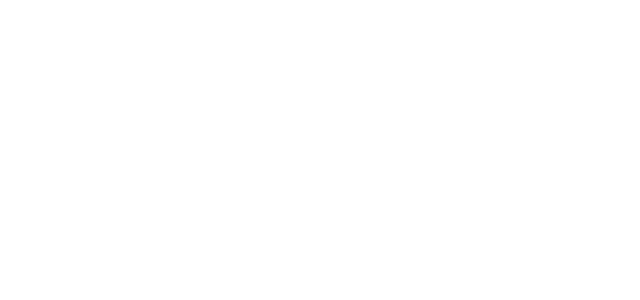
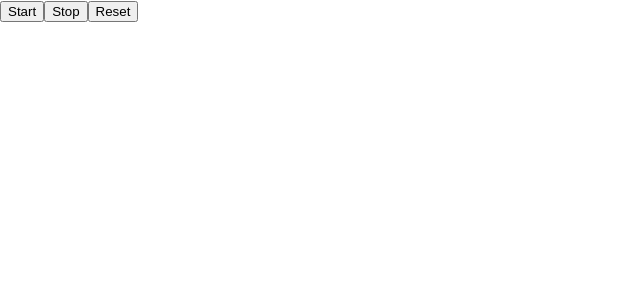
Before and after one commit to Dafin/stopwatch-react, a React (Create React App) app: page / in a window 1280 px wide. Shown: the top 300 px of the page, without its empty margins (0-640 px from the left). Built offline with nearby package versions, Linux system fonts and the light colour scheme.

Commit message:
Start, Stop, Reset Buttons

```diff
--- a/src/Stopwatch.js
+++ b/src/Stopwatch.js
@@ -1,7 +1,18 @@
 import React, { useState, useEffect } from "react";
 
 const Stopwatch = () => {
-  //...
+    // TODO output stopwatch readout
+    //
+    return (
+        <div className="stopwatch">
+            <div className="buttons">
+                <button>Start</button>
+                <button>Stop</button>
+                <button>Reset</button>
+            </div>
+        </div>
+    );
+
 };
 
 export default Stopwatch;
```
